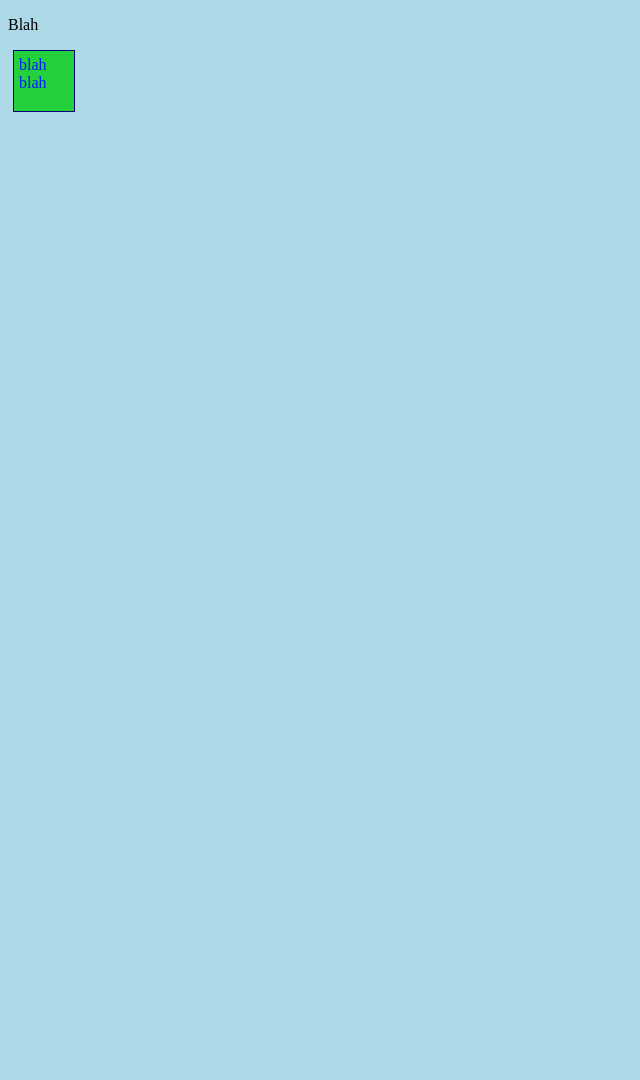
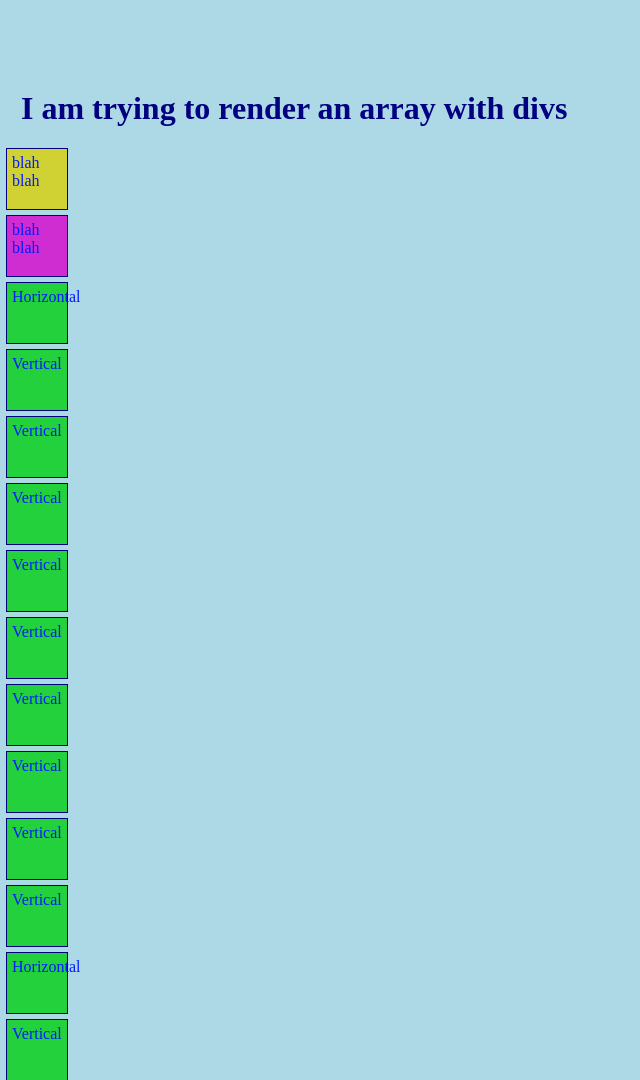
Before and after one commit to aoikonomou/AOZWeb, a plain HTML site: page index.html in a window 1280 px wide. Shown: the top 1080 px of the page, without its empty margins (0-640 px from the left). Before the commit the page ends 800 px from the top, so only its background shows below. Drawn offline with nearby package versions, Linux system fonts and the light colour scheme.

Commit message:
Cleaning and commenting code and getting basic commands together for future use (e.g. console.log)

```diff
--- a/index.html
+++ b/index.html
@@ -4,21 +4,30 @@
     <meta charset="UTF-8">
     <title>AOZ ver 0.1</title>
 
+    <!--Imports jQuery libraries from the net-->
     <script src="https://ajax.googleapis.com/ajax/libs/jquery/1.12.0/jquery.min.js"></script>
+    <script src="//code.jquery.com/ui/1.11.4/jquery-ui.js"></script>
+
+    <!--Imports my own javascript/jQuery code -->
     <script src="main.js"></script>
 
+    <!--Links my own css stylesheet-->
     <link rel="stylesheet" type="text/css" href="stylesheet.css">
 
 </head>
 <body id="body">
 
+<H1>I am trying to render an array with divs</H1>
 
-<p>Blah</p>
-
-<div id="blah">blah blah</div>
+<div id="blah" class="a">blah blah</div>
+<div id="blah" class="b">blah blah</div>
 
 
-<script>drawArray();</script>
+
+<script>
+    jQueryHelloWorld();
+    drawArray();
+</script>
 
 </body>
 </html>
--- a/main.js
+++ b/main.js
@@ -13,7 +13,9 @@ alert("Blah " + myArray);
 
 function jQueryHelloWorld(){
 
-    // Some jQuery stuff
+    // Some javascript/jQuery stuff
+    //Print something in the document with jQuery
+    console.log("bla");
 
 
 }
@@ -22,10 +24,22 @@ function jQueryHelloWorld(){
 function drawArray(){
     for (i=1;i<10;i++){
 
-        $("#yourElementID").append("<div>Div content goes here</div>")
+        $("#body").append("<div>Horizontal</div>").offset({top: 1, left:(i*10) })
+
+
+        for (j=1;j<10;j++){
+
+            $("#body").append("<div>Vertical</div>").offset({top: (i*10), left:1})
+
+
+        }
+    }
+
+}
 
 
 
-    }
-
-}
+// jQuery drag and drop
+$(function() {
+    $( "#blah" ).draggable();
+});
--- a/stylesheet.css
+++ b/stylesheet.css
@@ -1,3 +1,13 @@
+/*The rules for CSS rule cascading are complex -- rather than trying to paraphrase them badly,
+I'll simply refer you to the spec:
+
+http://www.w3.org/TR/2011/REC-CSS2-20110607/cascade.html#cascade
+
+In short: more specific rules override more general ones. Specificity is defined based on how many IDs,
+classes, and element names are involved, as well as whether the !important declaration was used.
+When multiple rules of the same "specificity level" exist, whichever one appears last wins.*/
+
+/*Testing CSS HTML tags*/
 body {
     background-color: lightblue;
 }
@@ -19,3 +29,21 @@ div {
     margin: 5px;
 
 }
+
+/*Testing CSS IDs*/
+#draggable {
+    width: 150px;
+    height: 150px;
+    padding: 0.5em;
+}
+
+/*Testing CSS classes*/
+.a {
+    background-color: #d0d133;
+
+}
+
+.b {
+    background-color: #cf2cd1;
+
+}
```
